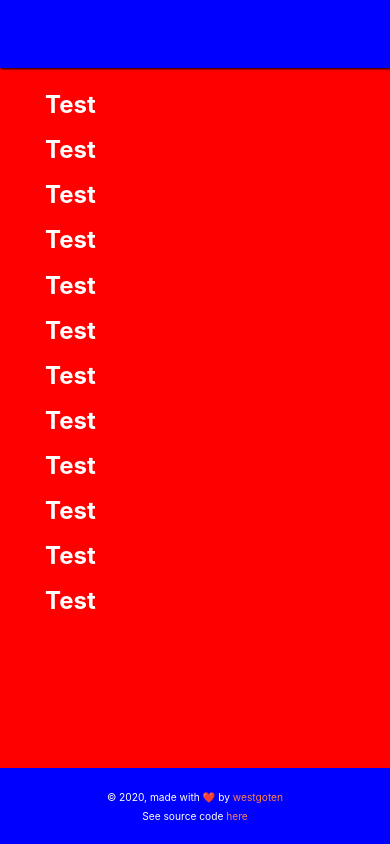
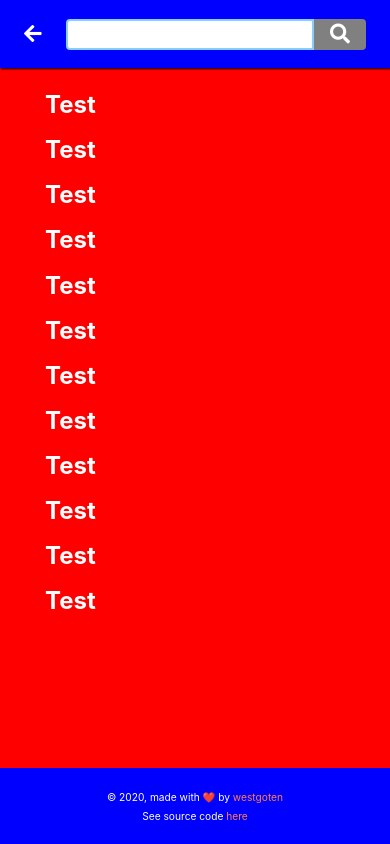
Before and after one commit to westgoten/movie-catalog, a React (Create React App) app: page / in a window 390 px wide. Both pictures are taken after a click on the icon 293 px from the left and 34 px from the top of the page. Built offline with nearby package versions, Linux system fonts and the light colour scheme; no server answers.

Commit message:
Add GoBack and Search buttons and Input field to MobileSearchBar component

```diff
--- a/src/views/components/MobileSearchBar.js
+++ b/src/views/components/MobileSearchBar.js
@@ -6,18 +6,30 @@ function MobileSearchBar() {
 	const [isSearchOpen, setSearchOpen] = useState(false)
 
 	return (
-		<div
-			className='mobile-search-bar'
-			onClick={openSearchBar}
-			{...(isSearchOpen ? OPENED : NONE)}>
-			<i
-				className='fas fa-search mobile-search-bar-icon'
-				{...(isSearchOpen ? OPENED : NONE)}></i>
+		<div className='mobile-search-bar' {...(isSearchOpen ? OPENED : NONE)}>
+			{isSearchOpen ? (
+				<div className='mobile-search-bar-content'>
+					<div className='mobile-search-bar-go-back'>
+						<i className='fas fa-arrow-left mobile-search-bar-go-back-icon'></i>
+					</div>
+					<input
+						className='mobile-search-bar-input'
+						type='text'
+						autoFocus
+					/>
+					<div className='mobile-search-bar-search'>
+						<i className='fas fa-search mobile-search-bar-search-icon'></i>
+					</div>
+				</div>
+			) : (
+				<i
+					className='fas fa-search mobile-search-bar-icon'
+					onClick={openSearchBar}></i>
+			)}
 		</div>
 	)
 
 	function openSearchBar() {
-		console.log('isSearchOpen: ' + isSearchOpen)
 		setSearchOpen(true)
 	}
 
--- a/src/views/style/css/MobileSearchBar.css
+++ b/src/views/style/css/MobileSearchBar.css
@@ -43,11 +43,60 @@
   left: 0;
   width: 100%;
   height: 100%;
+  display: flex;
+  align-items: center;
 }
 
-.mobile-search-bar-icon {
+.mobile-search-bar-content {
+  display: flex;
+  align-items: center;
+  width: 100%;
+}
+
+.mobile-search-bar-icon, .mobile-search-bar-go-back-icon {
+  font-size: 20px;
+  cursor: pointer;
+}
+
+.mobile-search-bar-go-back {
+  align-self: stretch;
+  display: flex;
+  align-items: center;
+}
+
+.mobile-search-bar-go-back-icon {
+  margin: 0 24px;
+}
+
+.mobile-search-bar-search {
+  padding: 0 16px;
+  border-top-right-radius: 4px;
+  border-bottom-right-radius: 4px;
+  align-self: stretch;
+  background-color: gray;
+  display: flex;
+  align-items: center;
+  margin-right: 24px;
+  cursor: pointer;
+}
+@media (hover: hover) {
+  .mobile-search-bar-search:hover {
+    color: lightskyblue;
+  }
+}
+
+.mobile-search-bar-search-icon {
   font-size: 20px;
 }
-.mobile-search-bar-icon[opened] {
-  display: none;
+
+.mobile-search-bar-input {
+  outline: none;
+  border: 2px solid gray;
+  border-top-left-radius: 4px;
+  border-bottom-left-radius: 4px;
+  padding: 6px;
+  flex-grow: 1;
 }
+.mobile-search-bar-input:focus {
+  border-color: lightskyblue;
+}
--- a/src/views/style/sass/MobileSearchBar.scss
+++ b/src/views/style/sass/MobileSearchBar.scss
@@ -11,13 +11,64 @@
 		left: 0;
 		width: 100%;
 		height: 100%;
+		display: flex;
+		align-items: center;
 	}
+}
+
+.mobile-search-bar-content {
+	display: flex;
+	align-items: center;
+	width: 100%;
 }
 
 .mobile-search-bar-icon {
 	font-size: Header.$icon-size;
+	cursor: pointer;
+}
 
-	&[opened] {
-		display: none;
+.mobile-search-bar-go-back {
+	align-self: stretch;
+	display: flex;
+	align-items: center;
+}
+
+.mobile-search-bar-go-back-icon {
+	@extend .mobile-search-bar-icon;
+	margin: 0 24px;
+}
+
+.mobile-search-bar-search {
+	padding: 0 16px;
+	border-top-right-radius: 4px;
+	border-bottom-right-radius: 4px;
+	align-self: stretch;
+	background-color: gray;
+	display: flex;
+	align-items: center;
+	margin-right: 24px;
+	cursor: pointer;
+
+	@media (hover: hover) {
+		&:hover {
+			color: lightskyblue;
+		}
 	}
 }
+
+.mobile-search-bar-search-icon {
+	font-size: Header.$icon-size;
+}
+
+.mobile-search-bar-input {
+	outline: none;
+	border: 2px solid gray;
+	border-top-left-radius: 4px;
+	border-bottom-left-radius: 4px;
+	padding: 6px;
+	flex-grow: 1;
+
+	&:focus {
+		border-color: lightskyblue;
+	}
+}
```
